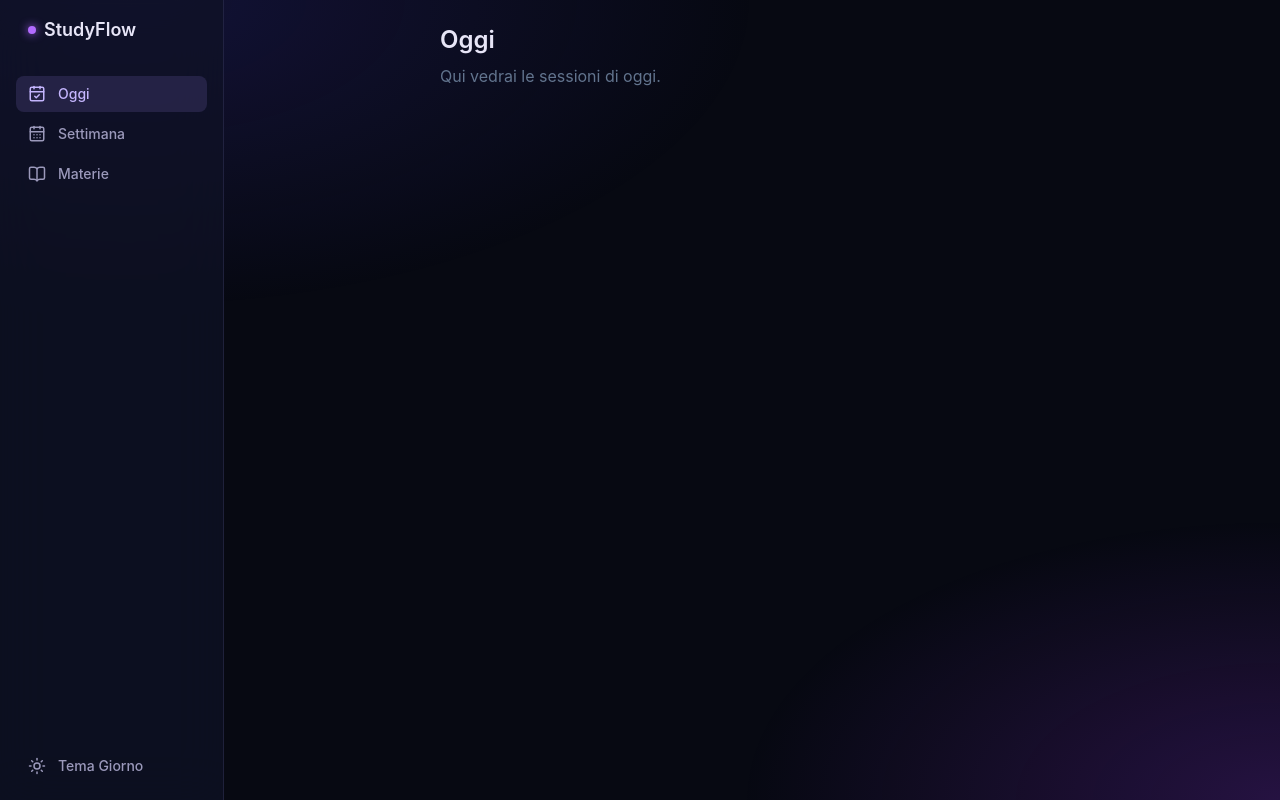
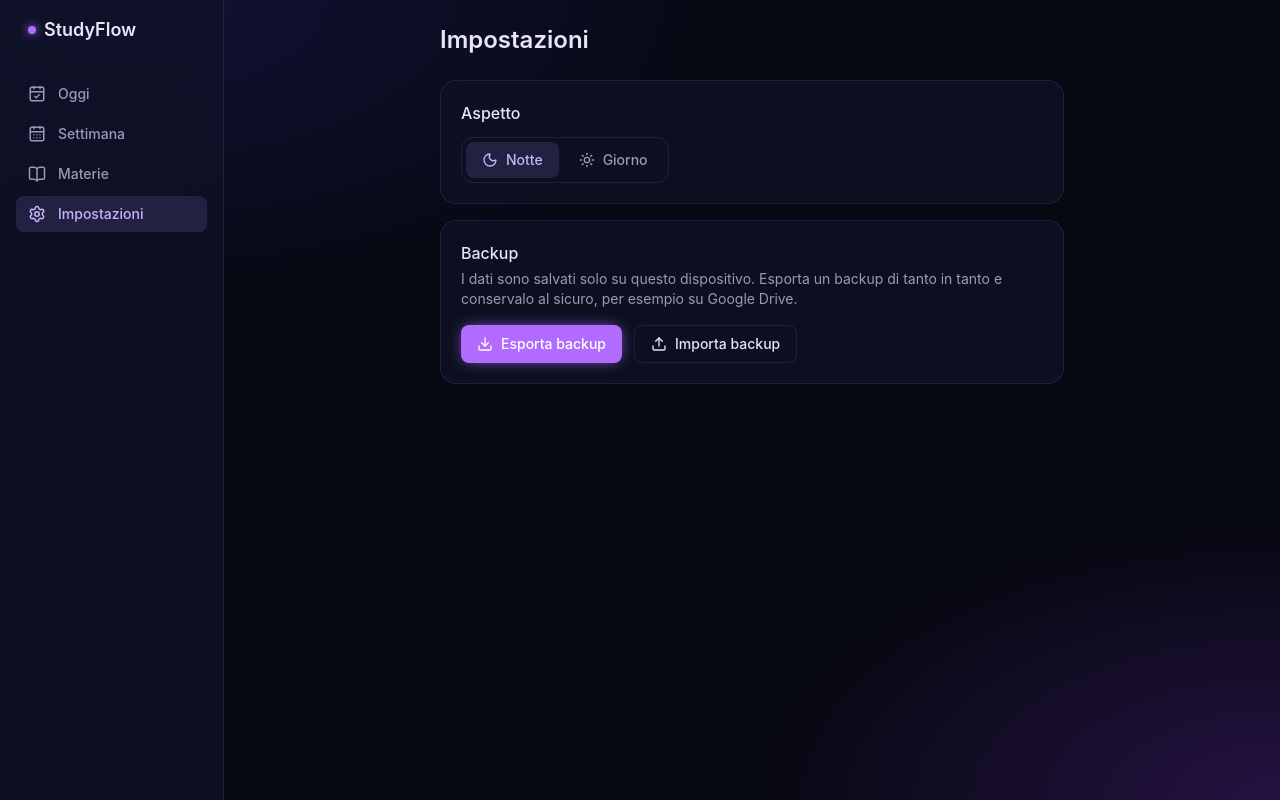
Before and after one commit to klarenszaimaj/sisyphum, a React (Vite) app: page /impostazioni in a window 1280 px wide. Before the commit this address led to /oggi. Built offline with nearby package versions, Linux system fonts and the light colour scheme.

Commit message:
Passo 3: backup JSON e pagina Impostazioni

```diff
--- a/src/App.tsx
+++ b/src/App.tsx
@@ -3,6 +3,7 @@ import Layout from './components/Layout'
 import OggiPage from './pages/OggiPage'
 import SettimanaPage from './pages/SettimanaPage'
 import MateriePage from './pages/MateriePage'
+import ImpostazioniPage from './pages/ImpostazioniPage'
 
 export default function App() {
   return (
@@ -12,6 +13,7 @@ export default function App() {
         <Route path="oggi" element={<OggiPage />} />
         <Route path="settimana" element={<SettimanaPage />} />
         <Route path="materie" element={<MateriePage />} />
+        <Route path="impostazioni" element={<ImpostazioniPage />} />
         <Route path="*" element={<Navigate to="/oggi" replace />} />
       </Route>
     </Routes>
--- a/src/components/Layout.tsx
+++ b/src/components/Layout.tsx
@@ -1,6 +1,5 @@
 import { NavLink, Outlet } from 'react-router'
-import { BookOpen, CalendarCheck, CalendarDays, Moon, Sun } from 'lucide-react'
-import { useTema } from '../hooks/useTema'
+import { BookOpen, CalendarCheck, CalendarDays, Settings } from 'lucide-react'
 import SfondoCielo from './SfondoCielo'
 
 // Le voci di navigazione: definite una volta, usate in entrambe le barre
@@ -8,14 +7,10 @@ const voci = [
   { to: '/oggi', label: 'Oggi', Icona: CalendarCheck },
   { to: '/settimana', label: 'Settimana', Icona: CalendarDays },
   { to: '/materie', label: 'Materie', Icona: BookOpen },
+  { to: '/impostazioni', label: 'Impostazioni', Icona: Settings },
 ]
 
 export default function Layout() {
-  const { scuro, cambia } = useTema()
-  // L'icona mostra dove andrai: sole = passa a Giorno, luna = passa a Notte
-  const IconaTema = scuro ? Sun : Moon
-  const etichettaTema = scuro ? 'Tema Giorno' : 'Tema Notte'
-
   return (
     // "isolate" crea un livello proprio: il cielo (-z-10) resta dietro ma visibile
     <div className="relative isolate min-h-dvh text-testo lg:flex">
@@ -46,16 +41,6 @@ export default function Layout() {
             </NavLink>
           ))}
         </nav>
-
-        {/* mt-auto spinge il pulsante in fondo alla barra */}
-        <button
-          type="button"
-          onClick={cambia}
-          className="mt-auto flex items-center gap-3 rounded-lg px-3 py-2 text-sm font-medium text-testo-tenue transition-colors hover:bg-hover"
-        >
-          <IconaTema size={18} />
-          {etichettaTema}
-        </button>
       </aside>
 
       {/* Contenuto della pagina corrente */}
@@ -79,15 +64,6 @@ export default function Layout() {
             {label}
           </NavLink>
         ))}
-        <button
-          type="button"
-          onClick={cambia}
-          aria-label={etichettaTema}
-          className="flex flex-1 flex-col items-center gap-1 py-3 text-xs font-medium text-testo-tenue"
-        >
-          <IconaTema size={22} />
-          Tema
-        </button>
       </nav>
     </div>
   )
--- /dev/null
+++ b/src/db/backup.ts
@@ -0,0 +1,104 @@
+import { db } from './db'
+import type { Blocco, Materia } from './tipi'
+
+export const VERSIONE_BACKUP = 1
+
+export interface FileBackup {
+  app: 'StudyFlow'
+  versione: number
+  esportatoIl: string
+  materie: Materia[]
+  blocchi: Blocco[]
+}
+
+// ---------- ESPORTAZIONE ----------
+
+export async function creaBackup(): Promise<FileBackup> {
+  const [materie, blocchi] = await Promise.all([
+    db.materie.toArray(),
+    db.blocchi.toArray(),
+  ])
+  return {
+    app: 'StudyFlow',
+    versione: VERSIONE_BACKUP,
+    esportatoIl: new Date().toISOString(),
+    materie,
+    blocchi,
+  }
+}
+
+// "2026-11-06_1145": data e ora locali, per il nome del file
+function marcaTemporale(): string {
+  const d = new Date()
+  const due = (n: number) => String(n).padStart(2, '0')
+  return `${d.getFullYear()}-${due(d.getMonth() + 1)}-${due(d.getDate())}_${due(d.getHours())}${due(d.getMinutes())}`
+}
+
+export async function scaricaBackup(): Promise<FileBackup> {
+  const backup = await creaBackup()
+  const testo = JSON.stringify(backup, null, 2)
+  const blob = new Blob([testo], { type: 'application/json' })
+  const url = URL.createObjectURL(blob)
+
+  // Si crea un link invisibile e lo si "clicca" per avviare il download
+  const link = document.createElement('a')
+  link.href = url
+  link.download = `studyflow-backup-${marcaTemporale()}.json`
+  link.click()
+  setTimeout(() => URL.revokeObjectURL(url), 1000)
+
+  return backup
+}
+
+// ---------- IMPORTAZIONE ----------
+
+function eOggetto(x: unknown): x is Record<string, unknown> {
+  return typeof x === 'object' && x !== null
+}
+
+// Controlla il testo del file; se qualcosa non va, lancia un errore con un messaggio chiaro
+export function leggiBackup(testo: string): FileBackup {
+  let dati: unknown
+  try {
+    dati = JSON.parse(testo)
+  } catch {
+    throw new Error('Il file non è un JSON valido.')
+  }
+
+  if (!eOggetto(dati) || dati.app !== 'StudyFlow') {
+    throw new Error('Il file non è un backup di StudyFlow.')
+  }
+  if (typeof dati.versione !== 'number' || dati.versione > VERSIONE_BACKUP) {
+    throw new Error('Questo backup proviene da una versione più recente di StudyFlow.')
+  }
+  if (!Array.isArray(dati.materie) || !Array.isArray(dati.blocchi)) {
+    throw new Error('Il backup è incompleto.')
+  }
+  for (const m of dati.materie) {
+    if (!eOggetto(m) || typeof m.id !== 'string' || typeof m.nome !== 'string') {
+      throw new Error('Il backup contiene una materia non valida.')
+    }
+  }
+  for (const b of dati.blocchi) {
+    if (
+      !eOggetto(b) ||
+      typeof b.id !== 'string' ||
+      typeof b.inizio !== 'number' ||
+      typeof b.fine !== 'number'
+    ) {
+      throw new Error('Il backup contiene un blocco non valido.')
+    }
+  }
+
+  return dati as unknown as FileBackup
+}
+
+// Sostituisce tutti i dati in un'unica transazione: o riesce tutto, o non cambia nulla
+export async function ripristinaBackup(backup: FileBackup): Promise<void> {
+  await db.transaction('rw', db.materie, db.blocchi, async () => {
+    await db.materie.clear()
+    await db.blocchi.clear()
+    await db.materie.bulkAdd(backup.materie)
+    await db.blocchi.bulkAdd(backup.blocchi)
+  })
+}
--- a/src/hooks/useTema.ts
+++ b/src/hooks/useTema.ts
@@ -1,21 +1,20 @@
 import { useState } from 'react'
 
-// Gestisce il tema: legge lo stato attuale, lo cambia e lo ricorda
+// Gestisce il tema: legge lo stato attuale, lo imposta e lo ricorda
 export function useTema() {
   const [scuro, setScuro] = useState(() =>
     document.documentElement.classList.contains('dark'),
   )
 
-  function cambia() {
-    const nuovo = !scuro
-    document.documentElement.classList.toggle('dark', nuovo)
+  function imposta(valore: boolean) {
+    document.documentElement.classList.toggle('dark', valore)
     try {
-      localStorage.setItem('tema', nuovo ? 'scuro' : 'chiaro')
+      localStorage.setItem('tema', valore ? 'scuro' : 'chiaro')
     } catch {
       // se il salvataggio non è possibile, il tema vale solo per questa sessione
     }
-    setScuro(nuovo)
+    setScuro(valore)
   }
 
-  return { scuro, cambia }
+  return { scuro, imposta }
 }
--- /dev/null
+++ b/src/pages/ImpostazioniPage.tsx
@@ -0,0 +1,136 @@
+import { useRef, useState, type ChangeEvent } from 'react'
+import { Download, Moon, Sun, Upload } from 'lucide-react'
+import { useTema } from '../hooks/useTema'
+import { db } from '../db/db'
+import { leggiBackup, ripristinaBackup, scaricaBackup } from '../db/backup'
+
+type Messaggio = { tipo: 'ok' | 'errore'; testo: string } | null
+
+const temi = [
+  { scuro: true, label: 'Notte', Icona: Moon },
+  { scuro: false, label: 'Giorno', Icona: Sun },
+]
+
+export default function ImpostazioniPage() {
+  const { scuro, imposta } = useTema()
+  const inputFile = useRef<HTMLInputElement>(null)
+  const [messaggio, setMessaggio] = useState<Messaggio>(null)
+
+  async function esporta() {
+    try {
+      const b = await scaricaBackup()
+      setMessaggio({
+        tipo: 'ok',
+        testo: `Backup scaricato: ${b.materie.length} materie, ${b.blocchi.length} blocchi.`,
+      })
+    } catch {
+      setMessaggio({ tipo: 'errore', testo: 'Non è stato possibile creare il backup.' })
+    }
+  }
+
+  async function fileScelto(e: ChangeEvent<HTMLInputElement>) {
+    const file = e.target.files?.[0]
+    e.target.value = '' // permette di scegliere di nuovo lo stesso file
+    if (!file) return
+
+    try {
+      const backup = leggiBackup(await file.text())
+      const [nMaterie, nBlocchi] = await Promise.all([
+        db.materie.count(),
+        db.blocchi.count(),
+      ])
+      const data = new Date(backup.esportatoIl).toLocaleString('it-IT')
+
+      const conferma = window.confirm(
+        `Sostituire i dati attuali (${nMaterie} materie, ${nBlocchi} blocchi) ` +
+          `con il backup del ${data} (${backup.materie.length} materie, ${backup.blocchi.length} blocchi)?\n\n` +
+          `I dati attuali andranno persi: se vuoi conservarli, esporta prima un backup.`,
+      )
+      if (!conferma) return
+
+      await ripristinaBackup(backup)
+      setMessaggio({ tipo: 'ok', testo: 'Backup ripristinato.' })
+    } catch (err) {
+      setMessaggio({
+        tipo: 'errore',
+        testo: err instanceof Error ? err.message : 'Importazione non riuscita.',
+      })
+    }
+  }
+
+  return (
+    <div className="mx-auto max-w-2xl p-6">
+      <h1 className="text-2xl font-semibold">Impostazioni</h1>
+
+      {/* ASPETTO */}
+      <section className="mt-6 rounded-2xl border border-bordo bg-superficie p-5 backdrop-blur-xl">
+        <h2 className="font-medium">Aspetto</h2>
+        <div className="mt-3 inline-flex gap-1 rounded-xl border border-bordo p-1">
+          {temi.map(({ scuro: valore, label, Icona }) => (
+            <button
+              key={label}
+              type="button"
+              onClick={() => imposta(valore)}
+              className={`flex items-center gap-2 rounded-lg px-4 py-2 text-sm font-medium transition-colors ${
+                scuro === valore
+                  ? 'bg-accento-tenue text-accento'
+                  : 'text-testo-tenue hover:bg-hover'
+              }`}
+            >
+              <Icona size={16} />
+              {label}
+            </button>
+          ))}
+        </div>
+      </section>
+
+      {/* BACKUP */}
+      <section className="mt-4 rounded-2xl border border-bordo bg-superficie p-5 backdrop-blur-xl">
+        <h2 className="font-medium">Backup</h2>
+        <p className="mt-1 text-sm text-testo-tenue">
+          I dati sono salvati solo su questo dispositivo. Esporta un backup di
+          tanto in tanto e conservalo al sicuro, per esempio su Google Drive.
+        </p>
+
+        <div className="mt-4 flex flex-wrap gap-3">
+          <button
+            type="button"
+            onClick={esporta}
+            className="flex items-center gap-2 rounded-lg bg-neon px-4 py-2 text-sm font-medium text-white shadow-[0_0_16px_-4px_var(--color-neon)] transition-opacity hover:opacity-90"
+          >
+            <Download size={16} />
+            Esporta backup
+          </button>
+          <button
+            type="button"
+            onClick={() => inputFile.current?.click()}
+            className="flex items-center gap-2 rounded-lg border border-bordo px-4 py-2 text-sm font-medium transition-colors hover:bg-hover"
+          >
+            <Upload size={16} />
+            Importa backup
+          </button>
+          {/* Il vero selettore di file è nascosto: lo apre il pulsante qui sopra */}
+          <input
+            ref={inputFile}
+            type="file"
+            accept=".json,application/json"
+            className="hidden"
+            onChange={fileScelto}
+          />
+        </div>
+
+        {messaggio && (
+          <p
+            className={`mt-4 text-sm ${
+              messaggio.tipo === 'ok'
+                ? 'text-emerald-600 dark:text-emerald-400'
+                : 'text-rose-600 dark:text-rose-400'
+            }`}
+          >
+            {messaggio.testo}
+          </p>
+        )}
+      </section>
+    </div>
+  )
+}
```
